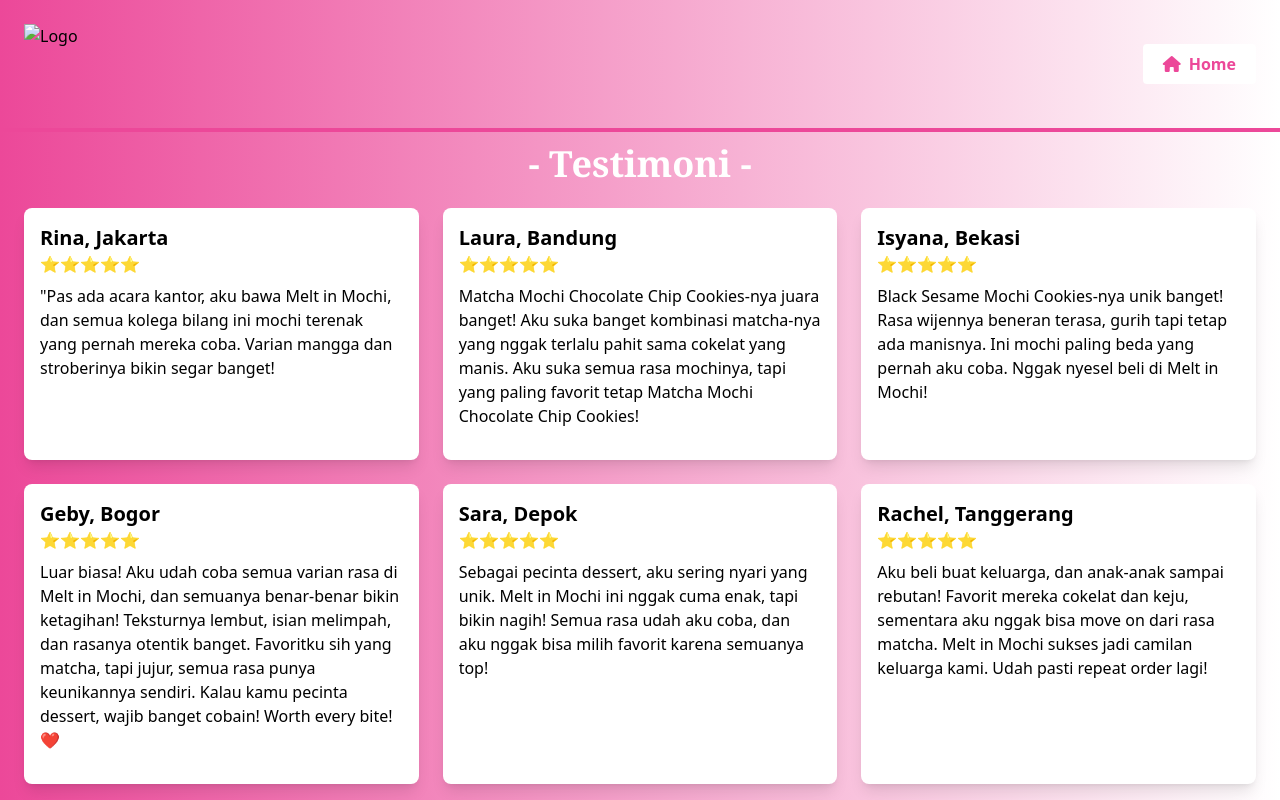
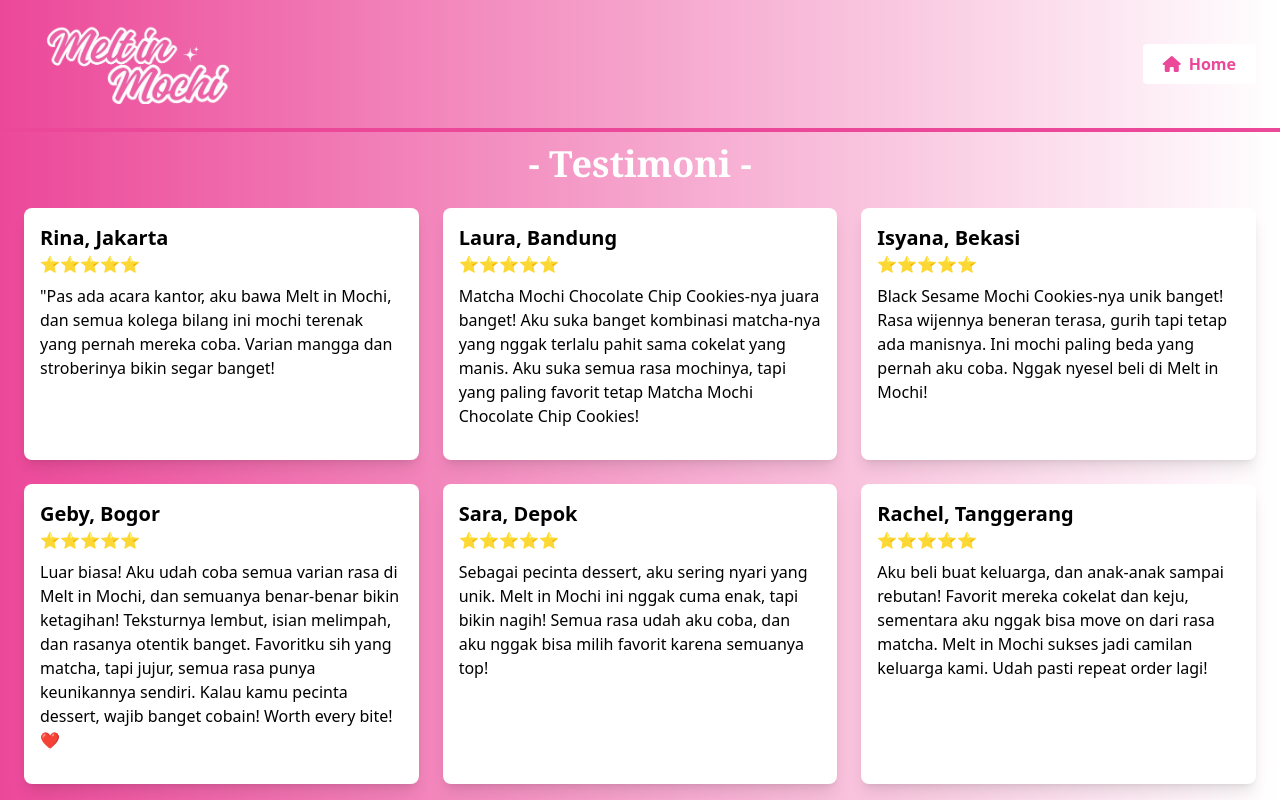
Before and after one commit to Geubrinaa/MeltInMochi, a plain HTML site: page utama.html in a window 1280 px wide. Shown: the top 800 px of the page. Drawn offline with nearby package versions, Linux system fonts and the light colour scheme; the site is published under a folder, as on GitHub Pages, so addresses that start at the root find nothing.

Commit message:
changes code img

```diff
--- a/utama.html
+++ b/utama.html
@@ -17,7 +17,7 @@
     >
     <div class="flex justify-between items-center">
         <div class="flex items-center space-x-4">
-          <img src="/picture/logoo.png" alt="Logo" class="h-20 w-25" />
+          <img src="picture/logoo.png" alt="Logo" class="h-20 w-25" />
         </div>
 
         <div class="flex space-x-6">
```
